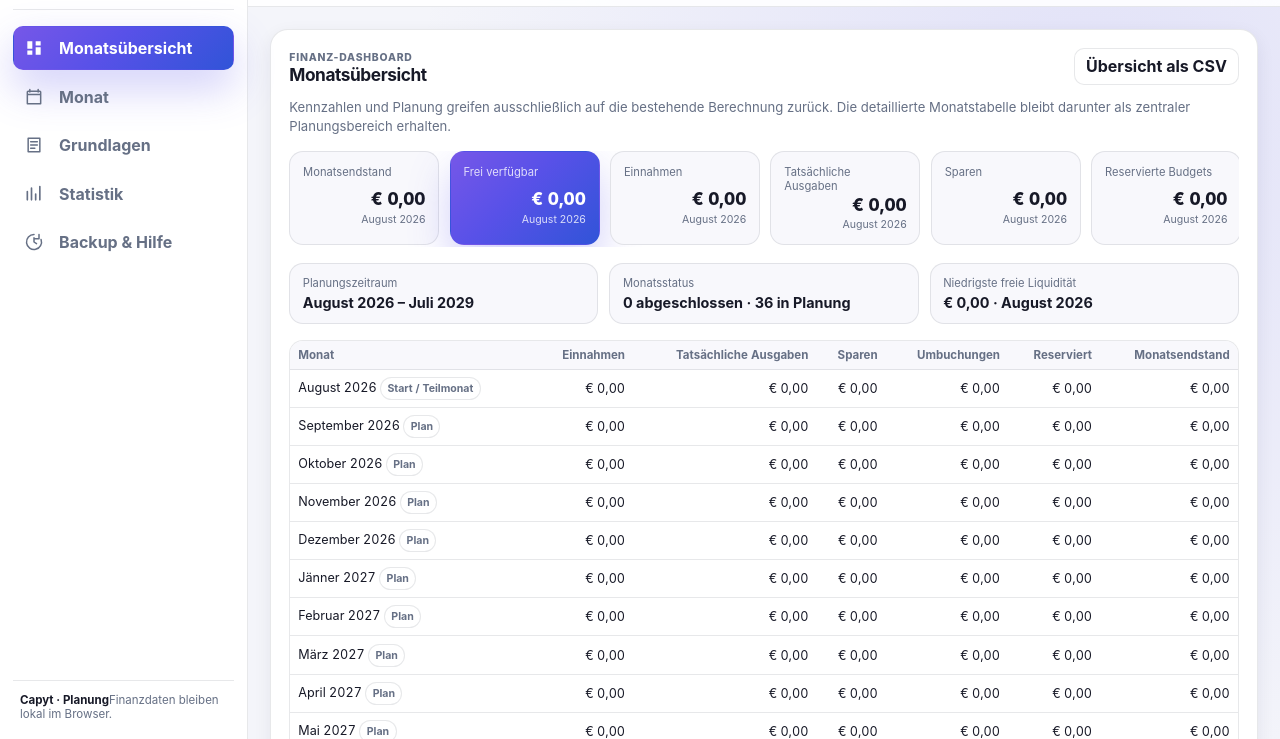
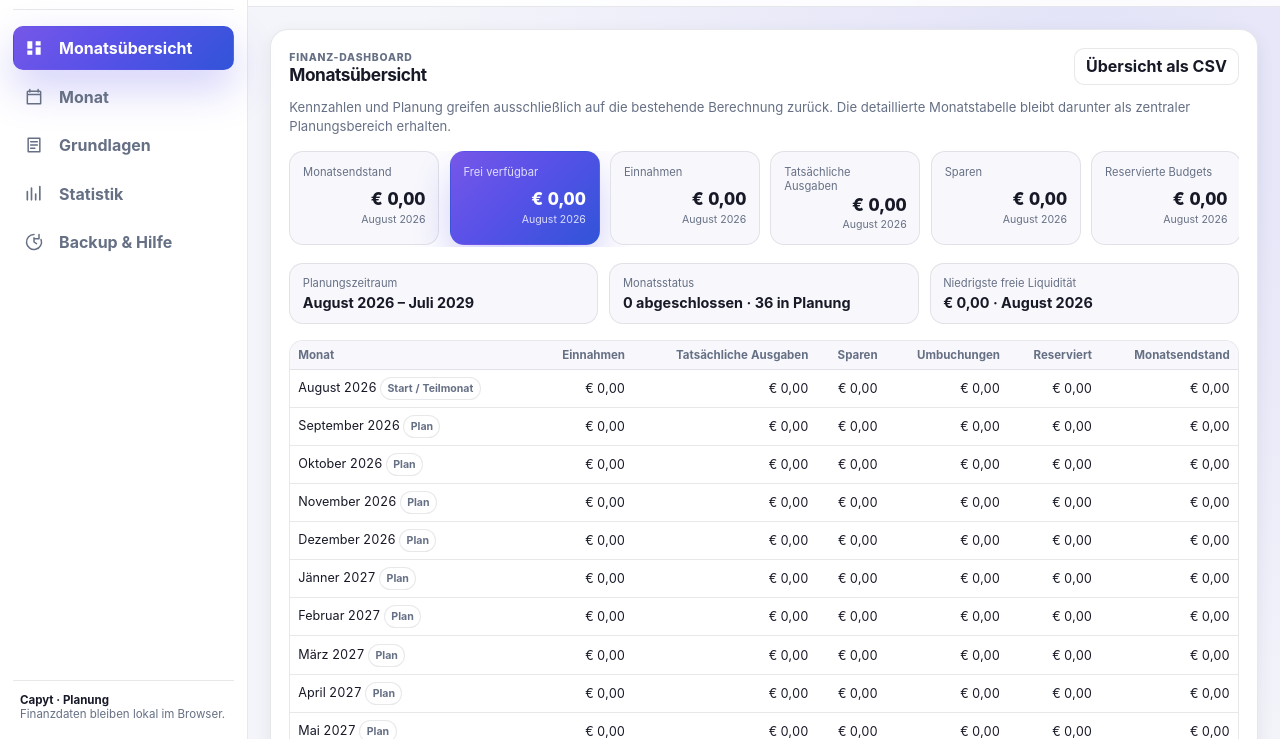
Before and after one commit to DanielDiewald/finanzplanung-mobile, a website: page desktop-integration/Finanzplanung_v10_mobile-sync.html in a window 1280 px wide. Shown: the part 61-800 px from the top of the page. Drawn offline with Linux system fonts and the light colour scheme.

Commit message:
text fix

```diff
--- a/desktop-integration/Finanzplanung_v10_mobile-sync.html
+++ b/desktop-integration/Finanzplanung_v10_mobile-sync.html
@@ -29,7 +29,7 @@
       <button data-view="dashboard"><svg class="nav-icon" viewBox="0 0 24 24" aria-hidden="true"><path d="M4 19V9m5 10V5m5 14v-7m5 7V3" fill="none" stroke="currentColor" stroke-width="2" stroke-linecap="round"/></svg><span class="nav-label">Statistik</span></button>
       <button data-view="backup"><svg class="nav-icon" viewBox="0 0 24 24" aria-hidden="true"><path d="M12 3a9 9 0 1 0 8.48 6M12 7v5l3 2M18 3v5h-5" fill="none" stroke="currentColor" stroke-width="1.8" stroke-linecap="round" stroke-linejoin="round"/></svg><span class="nav-label">Backup &amp; Hilfe</span></button>
     </nav>
-    <div class="sidebar-footer"><div class="sidebar-footer-copy"><strong>Capyt · Planung</strong><span>Finanzdaten bleiben lokal im Browser.</span></div></div>
+    <div class="sidebar-footer"><div class="sidebar-footer-copy"><strong>Capyt · Planung</strong><span><br/>Finanzdaten bleiben lokal im Browser.</span></div></div>
   </aside>
 
   <div class="desktop-stage">
```
